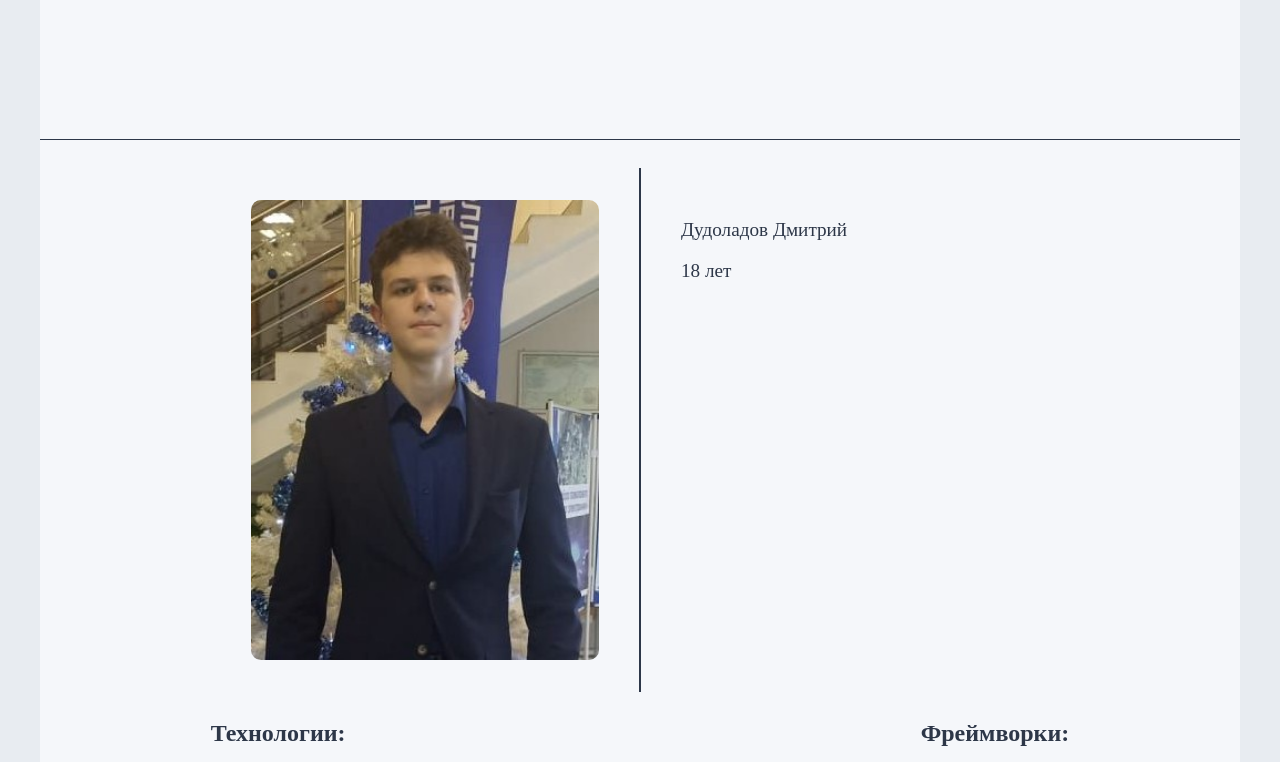
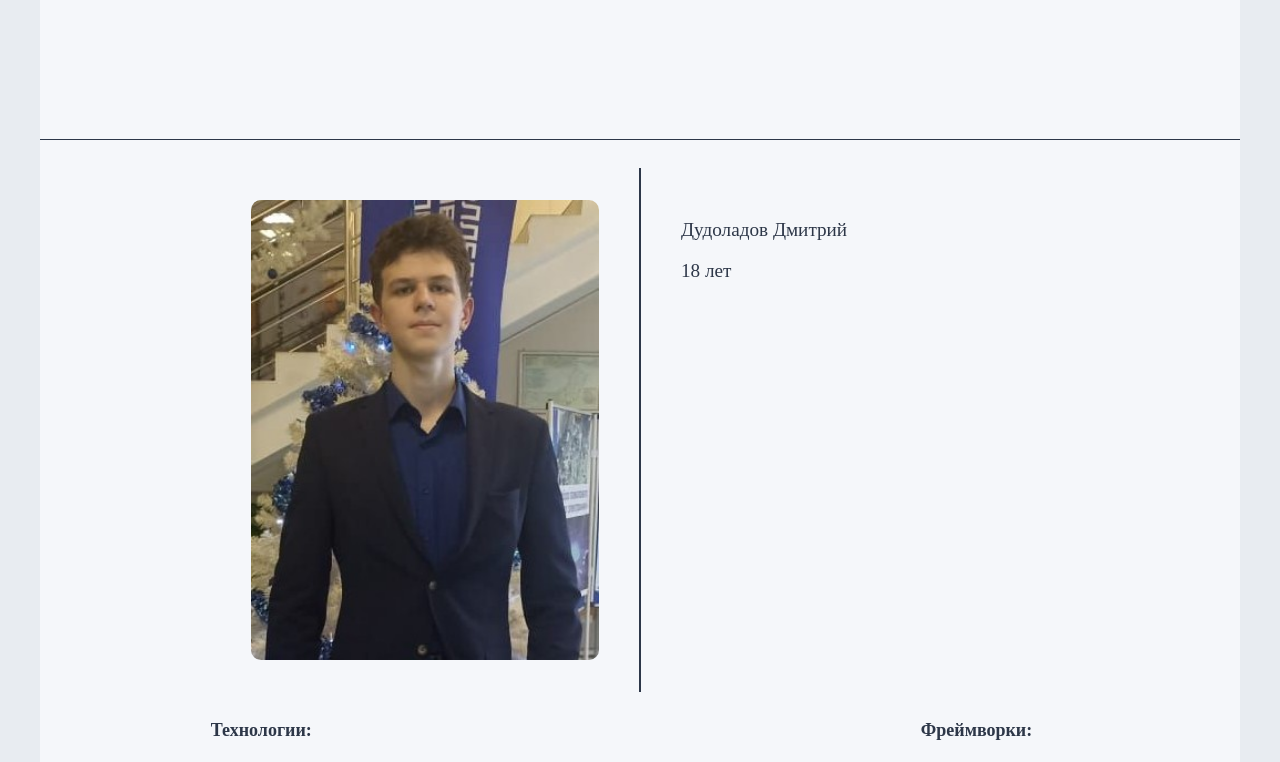
Before and after one commit to daemuun/resume, a plain HTML site: page index.html in a window 1280 px wide. Shown: the part 169-931 px from the top of the page. Drawn offline with nearby package versions, Linux system fonts and the light colour scheme; a script that the page names is missing.

Commit message:
feat: update titles font size

```diff
--- a/src/styles/styles.css
+++ b/src/styles/styles.css
@@ -11,11 +11,9 @@
     --primary: #11161f;
 }
 
-html {
-    background-color: var(--primary);
-}
 
-body {
+
+body, html {
     background-color: var(--background-color);
     display: flex;
     flex-direction: column;
@@ -23,6 +21,10 @@ body {
     max-width: var(--max-width);
     width: 100%;
     box-sizing: border-box;
+}
+
+html {
+    background-color: var(--primary);
 }
 
 #theme-toggle {
@@ -69,6 +71,12 @@ body {
 .about-me,
 .copyright {
     color: var(--text-color);
+}
+
+.tecno-title,
+.frame-title {
+    font-size: large;
+    margin: 20px 0px 20px 0px;
 }
 
 .main {
```
